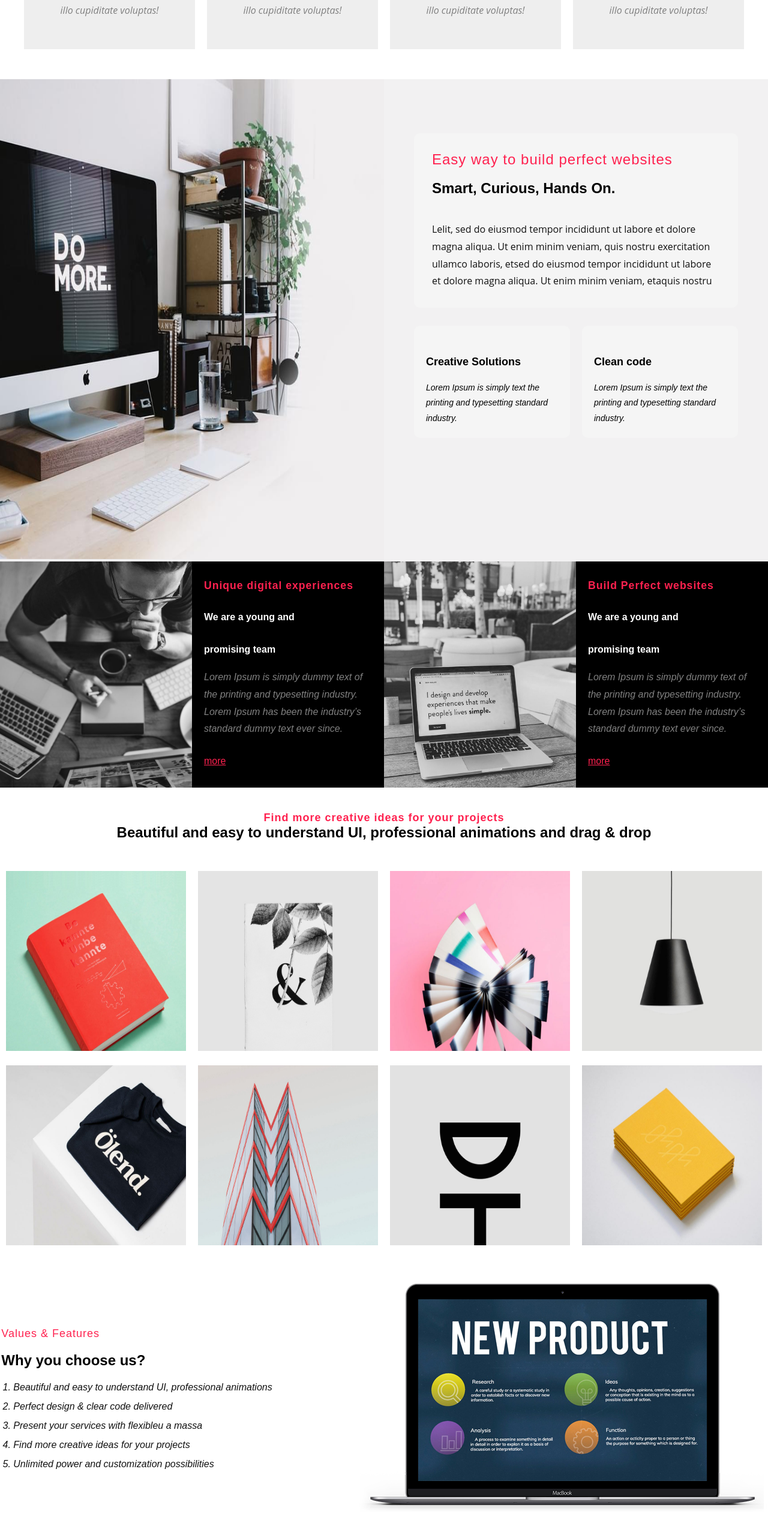
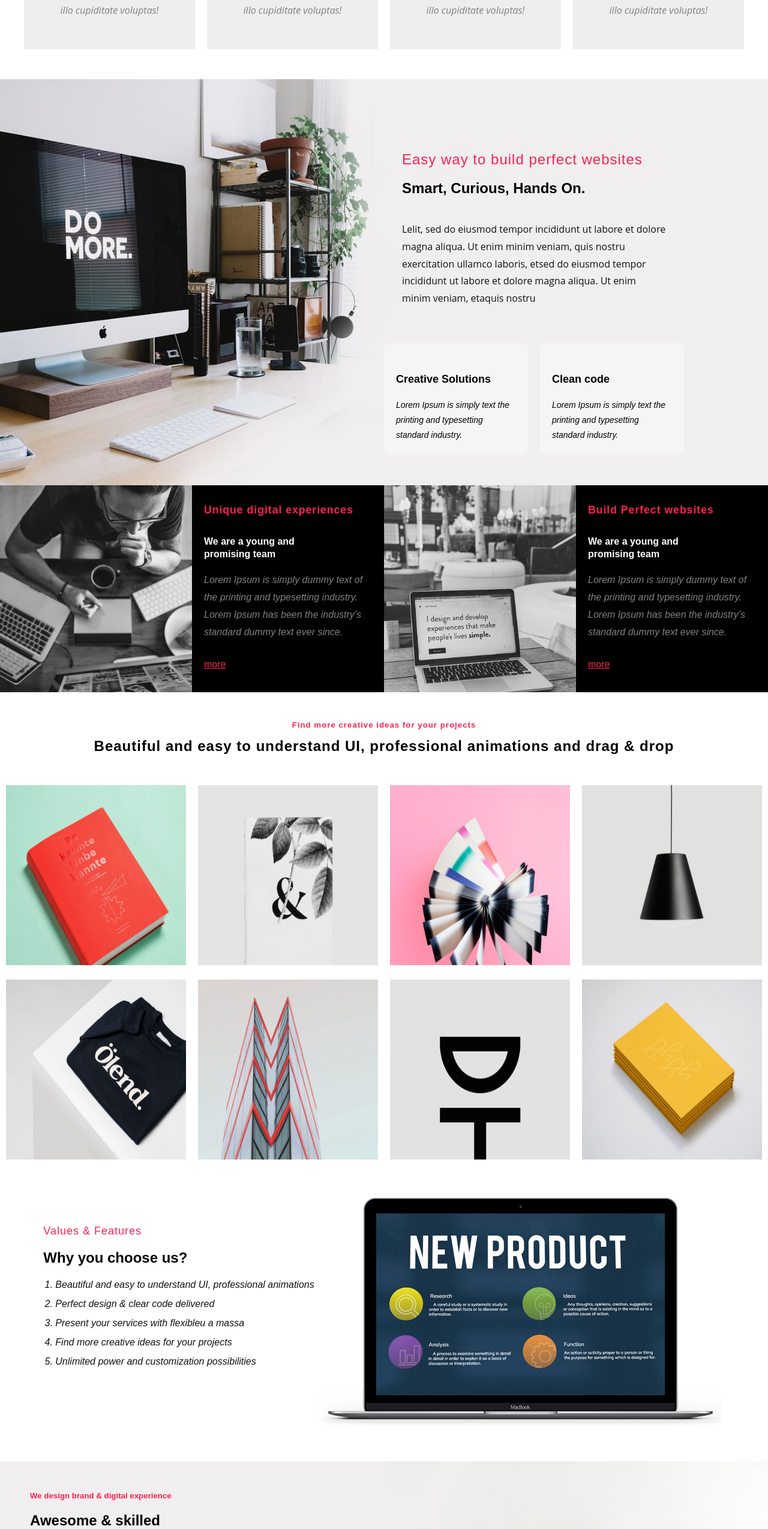
Before and after one commit to saipavanrocks/Task1, a plain HTML site: page index.html in a window 1280 px wide. Shown: the part 1020-3569 px from the top of the page at 60% size. Drawn offline with Linux system fonts and the light colour scheme.

Commit message:
modifications

```diff
--- a/assessts/css/index.css
+++ b/assessts/css/index.css
@@ -26,7 +26,7 @@ header nav i{
 }
 
 .section-1{
-    /* background-image: url('../images/bg1.jpeg'); */
+
     background-image: linear-gradient(0deg, rgba(0,0,0,0.3), rgba(0,0,0,0.3)), url('../images/bg1.jpeg');
     background-size: cover;
     background-repeat: no-repeat;
@@ -107,30 +107,35 @@ header nav i{
 
 }
 
-/* smarts block start */
+/* Do more sec */
 
 .do-more-sec{
     display: flex;
     flex-direction: row;
-    background-color: #F2F1F2;
+    background-color: #f2f2f2;
 }
 
 
 .easy-text-card{
-    background-color: whitesmoke;
+
     padding: 30px;
     border-radius: 10px;
     margin-top: 40px;
 }
 
-.do-more-sec img{
-    height: 100vh;
-    width: 50vw;
+.do-more-sec{
+   background-image: url('../images/bg2.jpeg');
+   background-size: cover;
 }
 
+
+
 .section2-text-card{
-    padding: 50px;
-  }
+    position: relative;
+    left:50%;
+    width:500px;
+    padding: 50px 0px;
+}
 
   .u-text {
     word-wrap: break-word;
@@ -231,11 +236,15 @@ header nav i{
 
 }
 
-.digital-block .card-d-text h4{
-    color:white;
+.digital-block .card-d-text h4:nth-child(2){
     margin: 30px 20px 0 0;
     line-height: 1.5rem;
 }
+
+.digital-block .card-d-text h4{
+    color:white;
+}
+
 
 .digital-block .card-d-text p{
    font-style: italic;
@@ -268,33 +277,32 @@ header nav i{
     width: 300px;
   }
 
-  .find-more-text h5{
+  .find-more-text{
     color: #ff214f;
     letter-spacing: 1px;
     font-weight: 600;
-    font-size: 1.125rem;
+    line-height: 30px;
   }
 
+
   .find-more-text h1{
-    color: #ff214f;
-    letter-spacing: 1px;
-    font-weight: 600;
-    font-size: 1.125rem;
-}
+    color:black;
+    padding-top: 5px;
+  }
 
 /* why choose us */
 
+.chose-us{
+    margin:50px 0px;
+}
+
 .why-choose-us-section-container{
     display: flex;
-    flex-direction: row;
     justify-content: center;
     align-items: center;
-    margin-top: 50px;
-    margin-bottom: 50px;
 }
 
 .why-choose-us-section-container h5{
-    margin: 55px 0 0;
     letter-spacing: 1px;
     font-size: 1.125rem;
 }
@@ -304,14 +312,6 @@ header nav i{
     line-height: 2;
     margin: 15px 0 55px;
     padding-left: 20px;
-}
-
-.why-choose-us-section-container .values-card{
-    margin-right: 70px;
-}
-
-.why-choose-us-section-container img{
-    margin-left: 70px;
 }
 
 
@@ -324,7 +324,7 @@ header nav i{
 
 .skills-container{
     margin:0 auto;
-    padding: 50px 0px;
+    padding: 50px;
 
 }
 
@@ -430,7 +430,7 @@ header nav i{
 .contact-us-container{
     display: flex;
     flex-direction: row;
-    justify-content: space-around;
+    justify-content: space-between;
     align-items: center;
     color: #ffffff;
     background-color: #000000;
@@ -532,14 +532,16 @@ header nav i{
 
 @media(max-width:768px){
 
-    .do-more-sec img{
-        display: none;
+    .do-more-sec .section2-text-card{
+        left:0%;
+        width: 80%;
+        opacity: 0.8;
+        margin: 0 auto;
+        background-color: #f2f2f2;
     }
-    .do-more-sec{
-        background-image: url('../images/bg2.jpeg');
-        background-color: transparent;
+    .img-container{
+        flex-wrap: wrap;
     }
-
     .digital-block{
         flex-wrap: wrap;
     }
@@ -550,7 +552,6 @@ header nav i{
 
     .cards-container{
         flex-wrap: wrap;
-
     }
 
     .cards-container .card{
@@ -563,11 +564,15 @@ header nav i{
     .desig-sec{
         background-position: 50%;
     }
-}
-
-@media(max-width:1024px){
-    .img-container{
+    .why-choose-us-section-container{
         flex-wrap: wrap;
     }
-
+    .our-services-card {
+        border: none;
+        padding: 40px;
+        width: 100%;
+    }
+    .contact-us-container{
+        flex-direction: column;
+    }
 }
--- a/index.html
+++ b/index.html
@@ -73,12 +73,6 @@
     <!-- smarts section -->
     <section class="do-more-sec">
 
-        <div>
-
-          <img src="assessts/images/bg2.png">
-
-        </div>
-
         <div class="section2-text-card">
 
           <div class="easy-text-card">
@@ -150,10 +144,12 @@
     <!--section4-->
 
     <section class="section4-container">
+
         <div class="find-more-text">
-        <h5 class="">Find more creative ideas for your projects</h5>
-        <h2 class="">Beautiful and easy to understand UI, professional animations and drag &amp; drop</h2>
+        <h5 >Find more creative ideas for your projects</h5>
+        <h1>Beautiful and easy to understand UI, professional animations and drag &amp; drop</h1>
         </div>
+
         <div class="img-container">
 
         <div>
```
